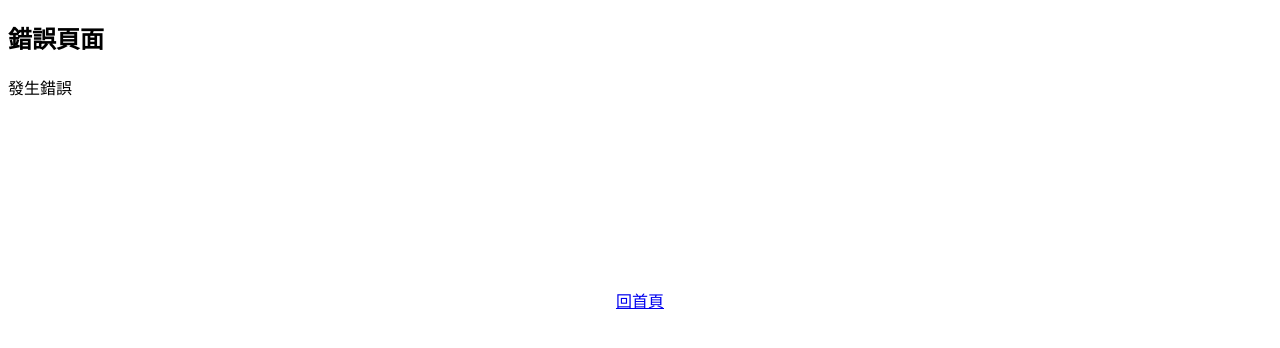
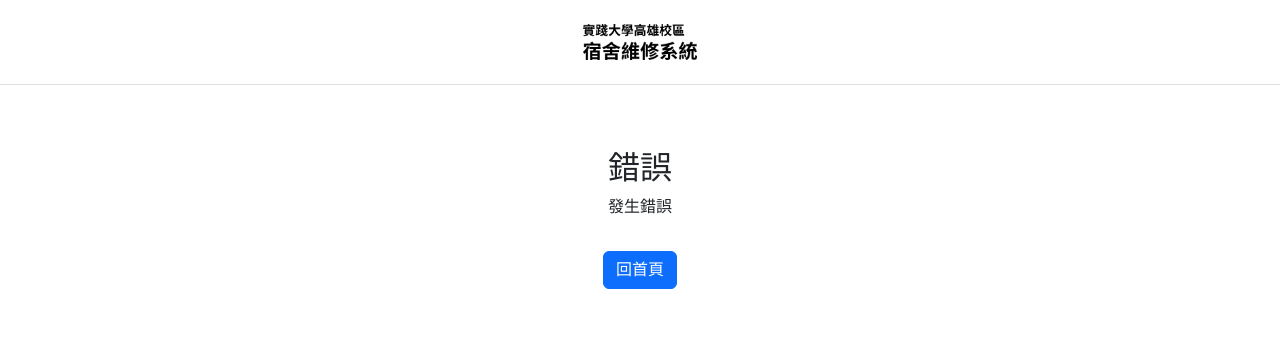
Before and after one commit to Ben-css/web_flask, a Flask app: page /error in a window 1280 px wide. Shown: the top 348 px of the page. Run offline with Flask 3, Linux system fonts and the light colour scheme; some libraries are stand-ins or nearby versions.

Commit message:
錯誤頁重新排版

```diff
--- a/templates/error.html
+++ b/templates/error.html
@@ -6,19 +6,29 @@
     <meta charset="UTF-8">
     <meta http-equiv="X-UA-Compatible" content="IE=edge">
     <meta name="viewport" content="width=device-width, initial-scale=1.0">
-    <title>錯誤頁面</title>
+
+    <!-- Bootstrape CSS -->
+    <link href="https://cdn.jsdelivr.net/npm/bootstrap@5.3.0-alpha3/dist/css/bootstrap.min.css" rel="stylesheet" integrity="sha384-KK94CHFLLe+nY2dmCWGMq91rCGa5gtU4mk92HdvYe+M/SXH301p5ILy+dN9+nJOZ" crossorigin="anonymous">
+
+    <title>錯誤｜南實大宿舍維修</title>
     <style>
-        .back{
-            margin-top: 15%;
+        *{
+            font-family: 'Noto Sans TC', sans-serif;
+        }
+        body{
             text-align: center;
+            vertical-align: center;
         }
     </style>
 </head>
 <body>
-    <h2>錯誤頁面</h2>
+    <div class="border-bottom">
+        <a href="/"><img class="bi my-4" height="36" src="{{ url_for('static', filename='/img/dorm_logo_black.png') }}"></a>
+    </div>
+    <h2 style="margin-top: 2em;">錯誤</h2>
     <div>{{ message }}</div>
-    <div class="back">
-        <span><a href="/">回首頁</a></span>
+    <div class="back" style="margin-top: 2em;">
+        <a class="btn btn-primary" href="/" role="button">回首頁</a>
     </div>
 
 </body>
```
